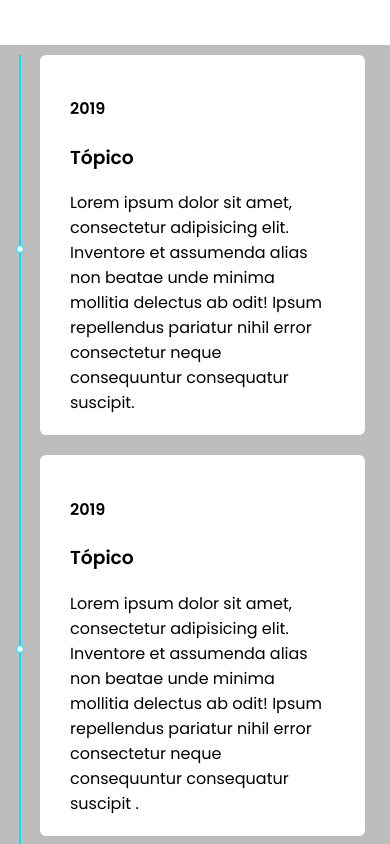
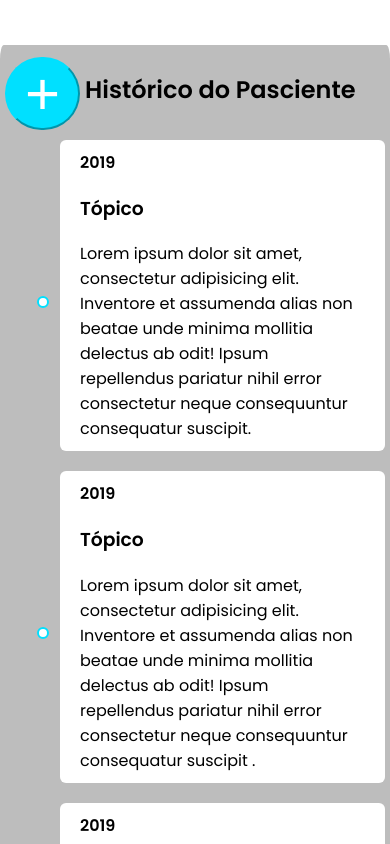
Before and after one commit to lucaspdroz/veterinaria, a plain HTML site: page src/components/timeline/index.html in a window 390 px wide. Shown: the top 844 px of the page. Drawn offline with Linux system fonts and the light colour scheme.

Commit message:
add flex box and addbutton

```diff
--- a/src/components/timeline/css/component.css
+++ b/src/components/timeline/css/component.css
@@ -1,18 +1,176 @@
+*{
+  box-sizing: border-box;
+}
+
+.timeline{
+  display: flex;
+  flex-direction: column;
+  position: relative;
+  display: flex;
+  background-color: var(--disable);
+  min-width: 300px;
+  max-width: 1200px;
+  margin: 45px auto;
+  padding-top: 2px;
+  border-radius: 1%;
+}
+.timeline::after {
+  content: '';
+  position: absolute;
+  width: 4px;
+  top: 70px;
+  background-color: var(--primary);
+  bottom: 10px;
+  align-self: center;
+}
+h2{
+  text-align: center;
+  margin-bottom: 0px;
+}
+h4{
+  margin: 0px;
+}
+.btn_add{
+  align-self: center;
+  margin-top: 0px;
+  border-radius: 100px;
+  font-size: 60px;
+  color: white;
+  padding: 0px 18px;
+  background-color: var(--primary);
+  border-color: var(--primary);
+  z-index: 1;
+}
+.container {
+  padding: 10px 40px;
+  top: 10px;
+  position: relative;
+  background-color: inherit;
+  width: 50%;
+}
+.container::after {
+  content: '';
+  box-sizing: border-box;
+  position: absolute;
+  width: 12px;
+  height: 12px;
+  background-color: var(--white);
+  border: 2px solid var(--primary);
+  border-radius: 50%;
+  top: 50%;
+  right: -6px;
+  z-index: 1;
+}
+.left {
+  left: 0;
+  text-align: right;
+}
+.right {
+  left: 50%;
+}
+.right::after {
+  left: -6px;
+}
+.content {
+  padding: 10px 20px;
+  background-color: var(--white);
+  position: relative;
+  border-radius: 6px;
+}
+
+@media screen and (max-width: 600px) {
+
+
+  .timeline h2{
+    text-align: left;
+    padding-left: 85px;
+    margin-top: 25px;
+    font-size: 1.5em;
+  }
+  .btn_add{
+    align-self: flex-start;
+    margin-left: 5px;
+    margin-top: -50px;
+  }
+
+  .left{
+    text-align: left;
+  }
+
+  .timeline::after {
+    top: 60px;
+    left: 40.5px;
+  }
+
+  .container {
+  top: 0px;
+  width: 100%;
+  padding-left: 40px;
+  padding-right: 25px;
+  margin-left: 20px;
+  }
+
+  .container::before {
+  left: 60px;
+  border: medium solid white;
+  border-width: 10px 10px 10px 0;
+  border-color: transparent white transparent transparent;
+  }
+
+   .left::after, .right::after {
+  left: 16.5px;
+  }
+
+   .right {
+  left: 0%;
+  }
+}
+
+
+
+
+/* *{
+  box-sizing: border-box;
+}
+
 .timeline {
   background-color: var(--disable);
   min-width: 300px;
+  max-width: 1200px;
   position: relative;
-  max-width: 1200px;
   margin: 45px auto;
+  padding-top: 2px;
   border-radius: 1%;
+}
+
+h4{
+  margin: 0px;
+}
+
+.timeline h2{
+  text-align: center;
+}
+
+.btn_add{
+  position: absolute;
+  color: white;
+  font-size: 60px;
+  justify-content: center;
+  border-color: var(--primary);
+  background-color: var(--primary);
+  border-radius: 100px;
+  padding: 0px 18px;
+  text-decoration: none;
+  top: 60px;
+  z-index: 1;
 }
 
 .timeline::after {
   content: '';
   position: absolute;
-  width: 2px;
+  width: 3px;
   background-color: var(--primary);
-  top: 10px;
+  top: 65px;
   bottom: 10px;
   left: 50%;
   margin-left: -1px;
@@ -20,6 +178,7 @@
 
 .container {
   padding: 10px 40px;
+  top: 50px;
   position: relative;
   background-color: inherit;
   width: 50%;
@@ -28,11 +187,11 @@
 .container::after {
   content: '';
   position: absolute;
-  width: 6px;
-  height: 6px;
-  right: -4px;
+  width: 7px;
+  height: 7px;
+  right: -6px;
   background-color: var(--white);
-  border: 1px solid var(--primary);
+  border: 2px solid var(--primary);
   top: 50%;
   border-radius: 50%;
   z-index: 1;
@@ -48,26 +207,40 @@
 }
 
 .right::after {
-  left: -4px;
+  left: -5px;
 }
 
 .content {
-  padding: 20px 30px;
+  padding: 10px 20px;
   background-color: var(--white);
   position: relative;
   border-radius: 6px;
 }
 
 @media screen and (max-width: 600px) {
+
+
+  .timeline h2{
+    text-align: left;
+    padding-left: 50px;
+  }
+
   .left{
     text-align: left;
   }
 
+  .timeline::before{
+    top: 20px;
+    left: 25px;
+  }
+
   .timeline::after {
-  left: 20px;
+    top: 25px;
+  left: 25px;
   }
 
   .container {
+  top: 0px;
   width: 100%;
   padding-left: 40px;
   padding-right: 25px;
@@ -81,10 +254,10 @@
   }
 
    .left::after, .right::after {
-  left: 16px;
+  left: 20px;
   }
 
    .right {
   left: 0%;
   }
-}
+} */
--- a/src/components/timeline/index.html
+++ b/src/components/timeline/index.html
@@ -14,6 +14,8 @@
 <body>
     <section>
         <div class="timeline">
+            <h2>Histórico do Pasciente</h2>
+            <button class="btn_add">+</button>
             <div class="container left">
                 <div class="content">
                     <h4>2019</h4>
```
